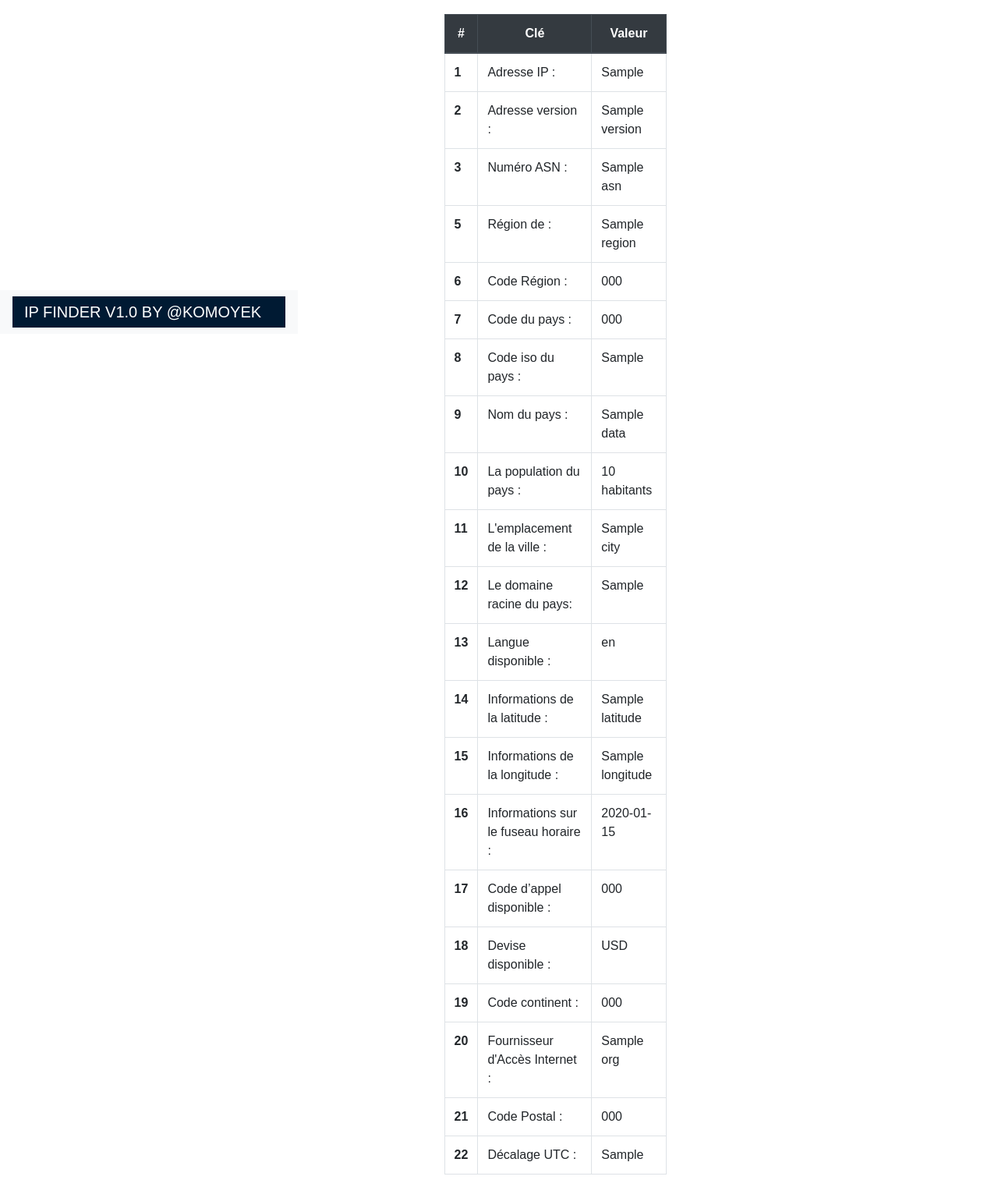
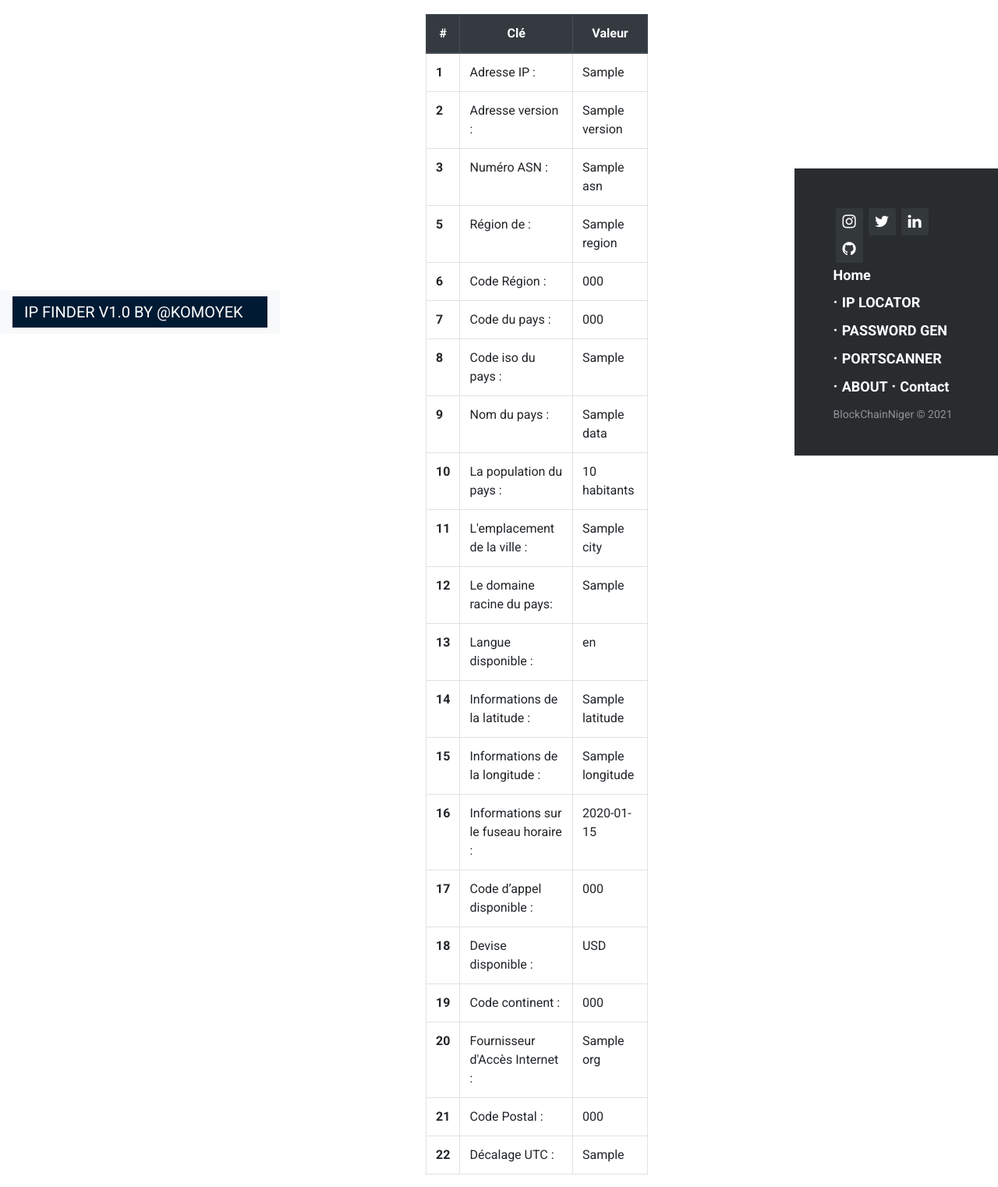
Before and after one commit to komoyek/flaskcrudipfinder, a Flask app: template templates/result.html in a window 1280 px wide. Shown: the whole page at 78% size. Run offline with Flask 2, Linux system fonts and the light colour scheme; the template is opened without the code that fills it: most values are stand-ins (such as "Sample title", 1, 10 or a date in 2020); style sheets or scripts are compiled from the project's sources; some libraries are stand-ins or nearby versions; some web fonts are replaced.

Commit message:
Update result.html

```diff
--- a/templates/result.html
+++ b/templates/result.html
@@ -205,4 +205,142 @@
 
         </header>
 
+</br>
+		<footer class="footer-distributed">
+
+			<div class="footer-right">
+
+				<a href="#"><i class="fa fa-instagram"></i></a>
+				<a href="#"><i class="fa fa-twitter"></i></a>
+				<a href="https://www.linkedin.com/in/harouna-moumouni-komoye-9a436aba/"><i class="fa fa-linkedin"></i></a>
+				<a href="https://github.com"><i class="fa fa-github"></i></a>
+
+			</div>
+
+
+            <style>
+                @import url(https://fonts.googleapis.com/css?family=Roboto:400,500,300,700);
+
+* {
+  font-family: Roboto;
+}
+
+section {
+  width: 100%;
+  display: inline-block;
+  background: #ccc;
+  height: 60vh;
+  text-align: center;
+  font-size: 22px;
+  font-weight: 700;
+  text-decoration: underline;
+}
+
+.footer-distributed {
+  background-color: #292c2f;
+  box-shadow: 0 1px 1px 0 rgba(0, 0, 0, 0.12);
+  box-sizing: border-box;
+  width: 100%;
+  text-align: left;
+  font: normal 16px sans-serif;
+  padding: 45px 50px;
+}
+
+.footer-distributed .footer-left p {
+  color: #8f9296;
+  font-size: 14px;
+  margin: 0;
+}
+/* Footer links */
+
+.footer-distributed p.footer-links {
+  font-size: 18px;
+  font-weight: bold;
+  color: #ffffff;
+  margin: 0 0 10px;
+  padding: 0;
+  transition: ease .25s;
+}
+
+.footer-distributed p.footer-links a {
+  display: inline-block;
+  line-height: 1.8;
+  text-decoration: none;
+  color: inherit;
+  transition: ease .25s;
+}
+
+.footer-distributed .footer-links a:before {
+  content: "·";
+  font-size: 20px;
+  left: 0;
+  color: #fff;
+  display: inline-block;
+  padding-right: 5px;
+}
+
+.footer-distributed .footer-links .link-1:before {
+  content: none;
+}
+
+.footer-distributed .footer-right {
+  float: right;
+  margin-top: 6px;
+  max-width: 180px;
+}
+
+.footer-distributed .footer-right a {
+  display: inline-block;
+  width: 35px;
+  height: 35px;
+  background-color: #33383b;
+  border-radius: 2px;
+  font-size: 20px;
+  color: #ffffff;
+  text-align: center;
+  line-height: 35px;
+  margin-left: 3px;
+  transition:all .25s;
+}
+
+.footer-distributed .footer-right a:hover{transform:scale(1.1); -webkit-transform:scale(1.1);}
+
+.footer-distributed p.footer-links a:hover{text-decoration:underline;}
+
+/* Media Queries */
+
+@media (max-width: 600px) {
+  .footer-distributed .footer-left, .footer-distributed .footer-right {
+    text-align: center;
+  }
+  .footer-distributed .footer-right {
+    float: none;
+    margin: 0 auto 20px;
+  }
+  .footer-distributed .footer-left p.footer-links {
+    line-height: 1.8;
+  }
+}
+            </style>
+			<div class="footer-left">
+
+				<p class="footer-links">
+					<a class="link-1" href="/">Home</a>
+
+					<a href="{{url_for('Search')}}">IP LOCATOR</a>
+
+					<a href="{{url_for('Pgen')}}">PASSWORD GEN</a>
+
+					<a href="{{url_for('search')}}">PORTSCANNER</a>
+
+					<a href="#">ABOUT</a>
+
+					<a href="#">Contact</a>
+				</p>
+
+				<p>BlockChainNiger &copy; 2021</p>
+			</div>
+
+		</footer>
+
 {% endblock %}
```
